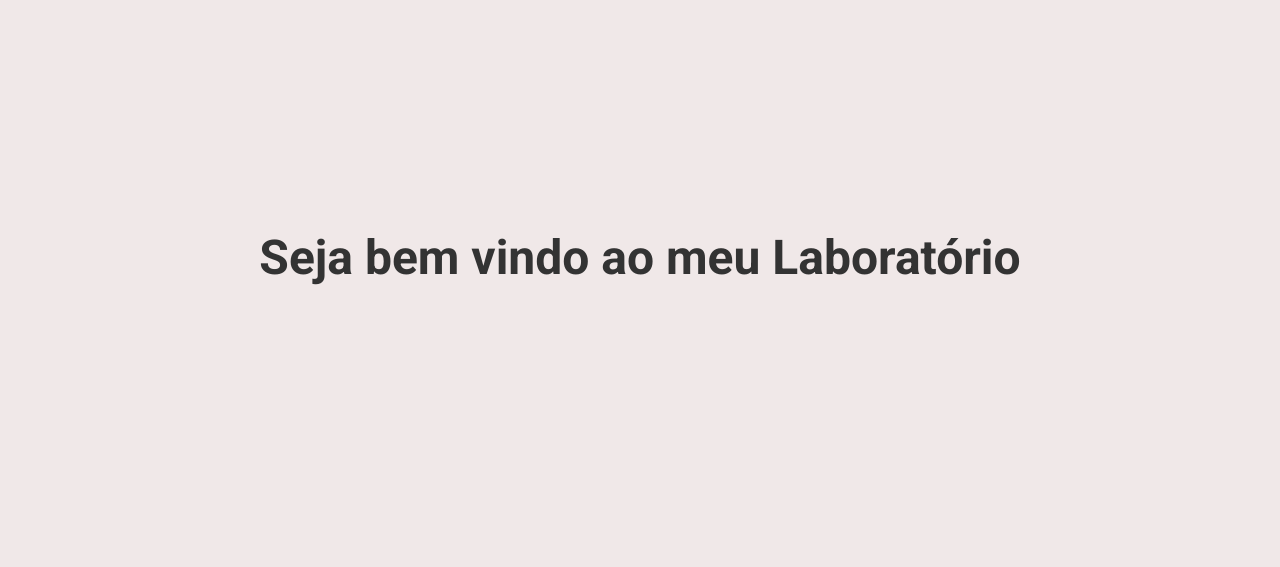
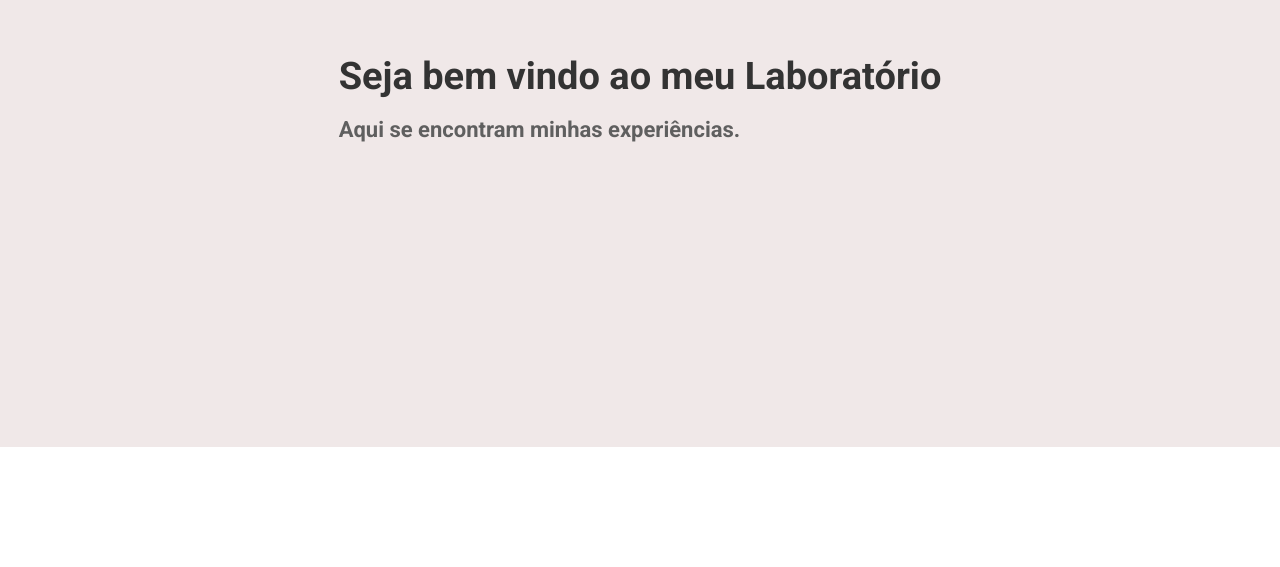
Before and after one commit to Abraones/abraones.com.br, a Next.js app: page / in a window 1280 px wide. Shown: the part 233-800 px from the top of the page. Built offline with nearby package versions, Linux system fonts and the light colour scheme.

Commit message:
Fontes não quebram

```diff
--- a/components/Parallax.jsx
+++ b/components/Parallax.jsx
@@ -7,6 +7,10 @@ function Parallax(props){
         <section className={styles.mainBox} >
             <div className={styles.header}>
                 <h1>Seja bem vindo ao meu Laboratório</h1>
+                <h2>Aqui se encontram minhas experiências.</h2>
+            </div>
+            <div>
+
             </div>
         </section>
     )
--- a/styles/Parallax.module.scss
+++ b/styles/Parallax.module.scss
@@ -1,32 +1,18 @@
 .mainBox{
-    position: inherit;
+    //position: inherit;
     display: flex;
     flex-direction: column;
     align-items: center;
     justify-content: center;
 
-    width: 100%;
-    height: 980px;
+    width: 100vw;
+    height: 85vh;
 
     background-color: rgb(240, 232, 232);
 }
 .header{
-    width: 100%;
-    animation: rotate 18s .5s infinite linear reverse;
-    h1{
-        position: absolute;
-        top: 50%;
-        left: 50%;
-        transform: translate3d(-50%,-50%,0);
-        font-size: min(5vw, 48px);
-        width: max-content;
-
-    }
+    //width: 100%;
+    //background: aquamarine;
+    margin: 13px;
 
 }
-@keyframes rotate {
-	0%{
-		transform: rotateZ(0deg) translate3d(0,1.5%,0) rotateZ(0deg)}
-	100%{
-		transform: rotateZ(360deg) translate3d(0,1.5%,0) rotateZ(-360deg)}
-    }
--- a/styles/globals.scss
+++ b/styles/globals.scss
@@ -2,6 +2,7 @@
 
 html, body{
 
+    box-sizing: border-box;
     margin: 0;
     padding: 0;
     border: 0;
@@ -19,6 +20,19 @@ html, body{
   h1{
     margin: 0;
 }
+h1{
+  font-size: min(26vw, 38px);
+}
+h2{
+  font-size: min(22px, 36px);
+  color: rgb(95, 95, 95);
+}
+h3{
+  font-size: min(20vw, 24px);
+}
+p{
+  font-size: min(18px, 21px);
+}
   /* .content {
     max-width: 960px;
     margin: 0 auto;
```
